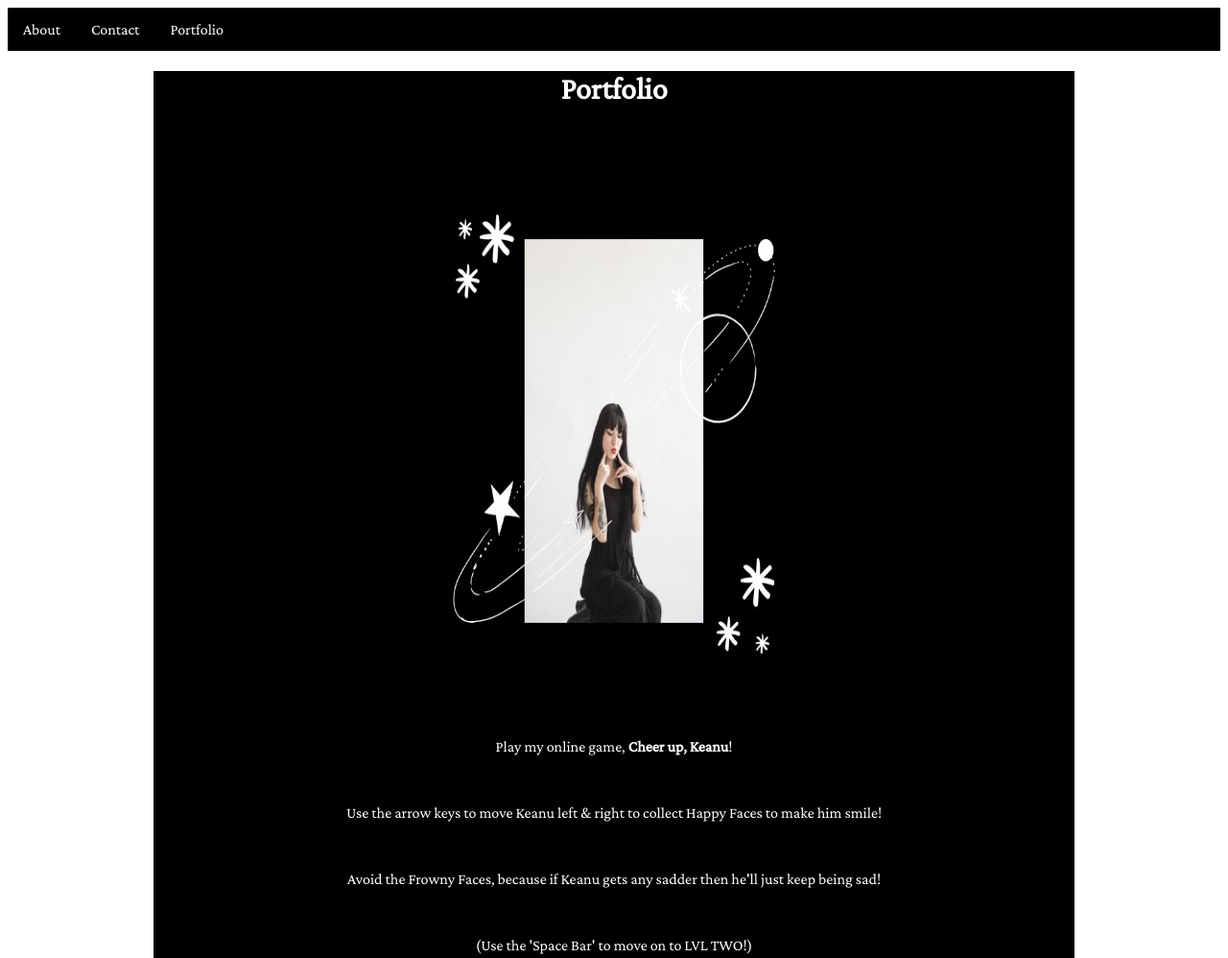
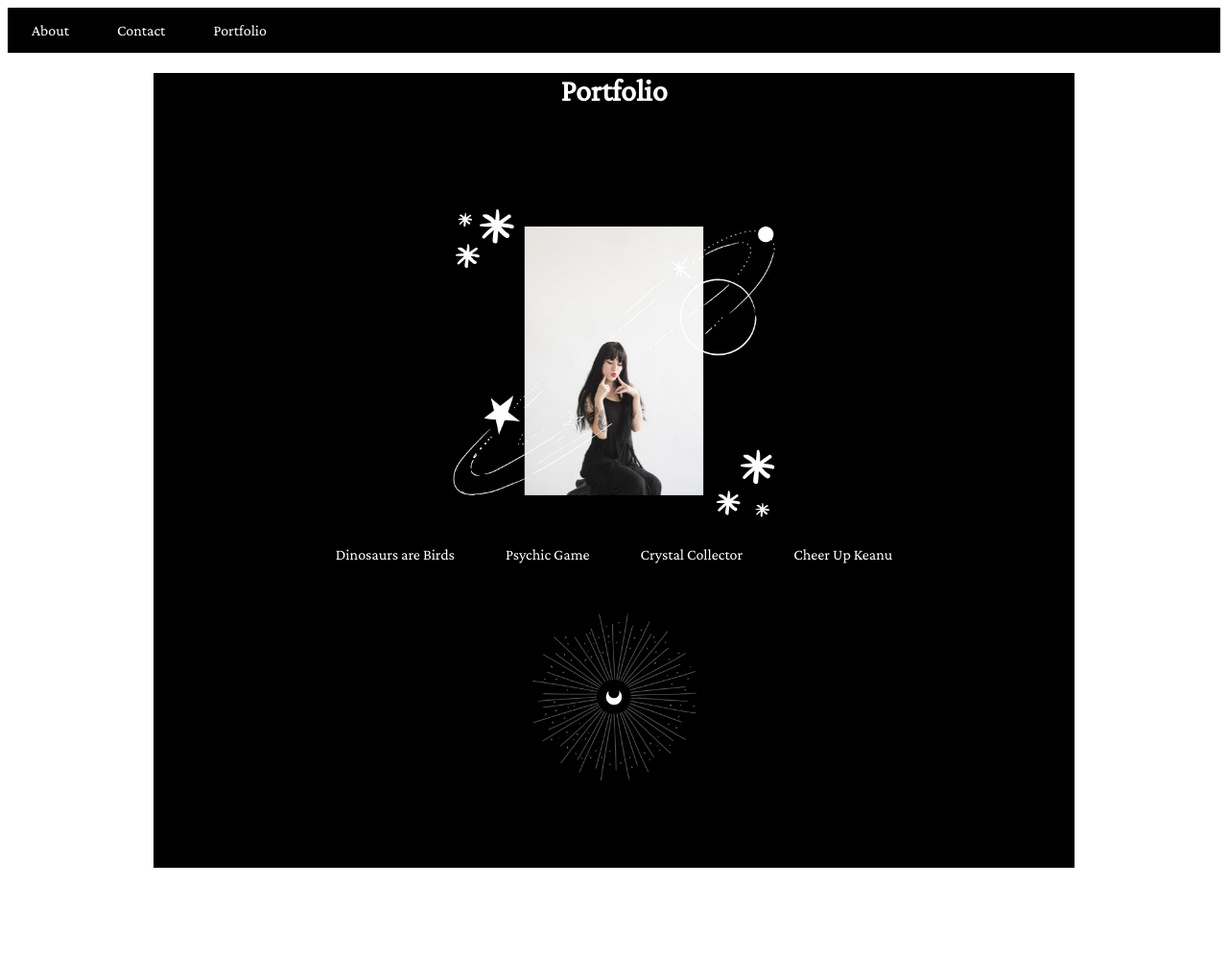
Before and after one commit to ursa-min0r/Responsive-Portfolio, a plain HTML site: page portfolio.html in a window 1280 px wide. Shown: the top 998 px of the page at 96% size. After the commit the page ends 912 px from the top, so only its background shows below. Drawn offline with nearby package versions, Linux system fonts and the light colour scheme.

Commit message:
Portfolio Update

```diff
--- a/Assets/CSS/style.css
+++ b/Assets/CSS/style.css
@@ -24,7 +24,7 @@
 /* NAVIGATION */
     ul {
       list-style-type: none;
-      margin: 0;
+      margin: auto;
       padding: 0;
       overflow: hidden;
       background-color: black;
@@ -90,8 +90,21 @@ input[type=submit]:hover {
   float: center;
 }
 
-p {
-  line-height: 20px;
+#portfolioP {
+  line-height: 15px;
+}
+
+a:link, a:visited {
+  background-color: black;
+  color:white;
+  padding: 15px 25px;
+  text-align: center;
+  text-decoration: none;
+  display: inline-block;
+}
+
+a:hover, a:active {
+  background-color: dimgrey;
 }
 
 @media only screen and (max-width: 980px) {
--- a/portfolio.html
+++ b/portfolio.html
@@ -23,22 +23,18 @@
         <br>
         <div class="container">
             <img id="portfolio-image" src="Assets/Images/portfolioPhoto2.jpg" alt="Mini Moon"
-                style="width:350px; height:500px;">
+                style="width:350px; height:350px;">
+            <br>
+            <div id="button">
+                <a href="https://ursa-min0r.github.io/giphyAPI-Homework/">Dinosaurs are Birds</a>
+                <a href="https://ursa-min0r.github.io/Psychic-Game/">Psychic Game</a>
+                <a href=" https://ursa-min0r.github.io/Unit-4-Game/">Crystal Collector</a>
+                <a href="https://scratch.mit.edu/projects/320493397">Cheer Up Keanu</a>
+            </div>
+
+            <img id="mini-logo" src="Assets/Images/Untitled design.jpg" alt="Mini Logo"
+                style="width:250px; height:250px;">
         </div>
-        <p> Play my online game, <strong>Cheer up, Keanu</strong>!</p>
-        <br>
-        <p>Use the arrow keys to move Keanu left & right to collect Happy Faces to make him smile!</p>
-        <br>
-        <p>Avoid the Frowny Faces, because if Keanu gets any sadder then he'll just keep being sad!</p>
-        <br>
-        <p>(Use the 'Space Bar' to move on to LVL TWO!)</p>
-        <br>
-        <p><iframe src="https://scratch.mit.edu/projects/320493397/embed" allowtransparency="true" width="485"
-                height="402" frameborder="0" scrolling="no" allowfullscreen></iframe>
-        </p>
-        <img id="mini-logo" src="Assets/Images/Untitled design.jpg" alt="Mini Logo"
-            style="width:250px; height:250px;">
-    </div>
 
 </body>
 
```
Also changed, not shown: contact.html (+3 -3 lines), index.html (+9 -6 lines), Assets/Images/Untitled design (1).jpg (added), Assets/Images/Untitled design (4).jpg (added).
